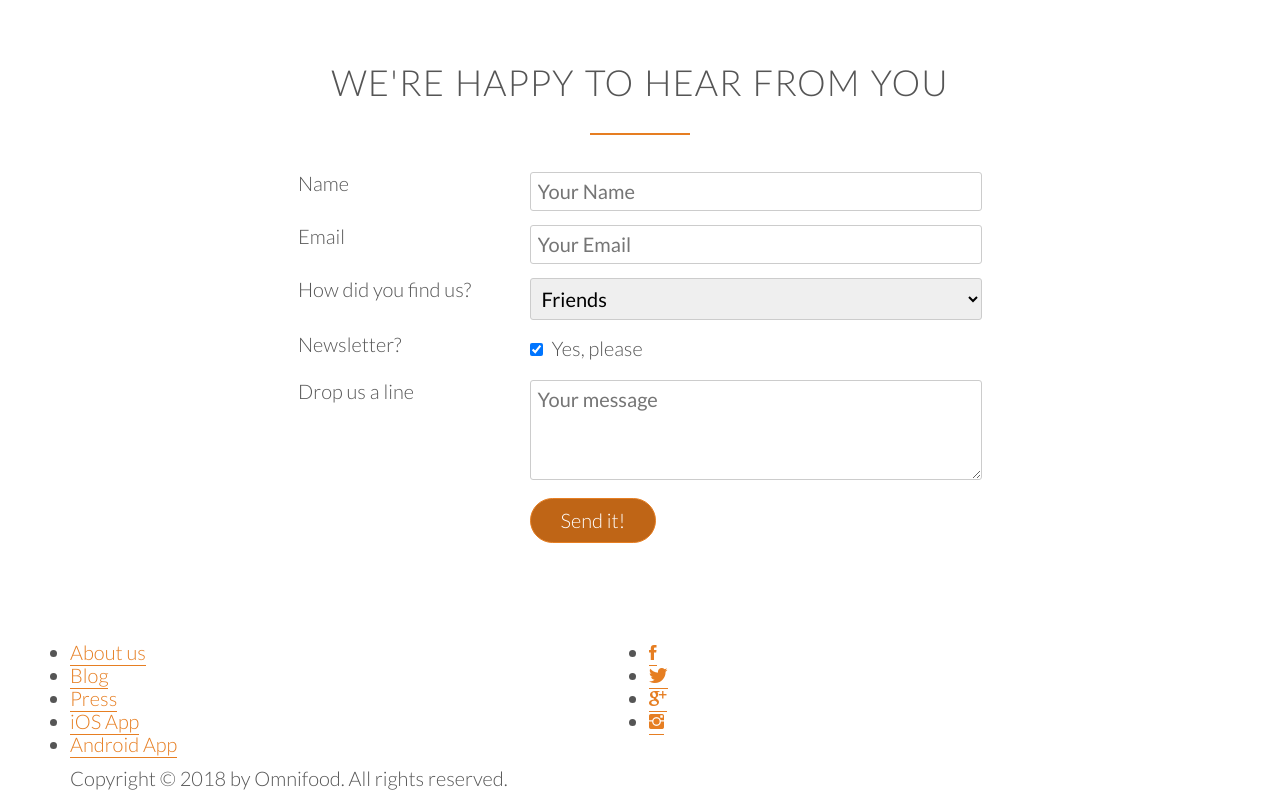
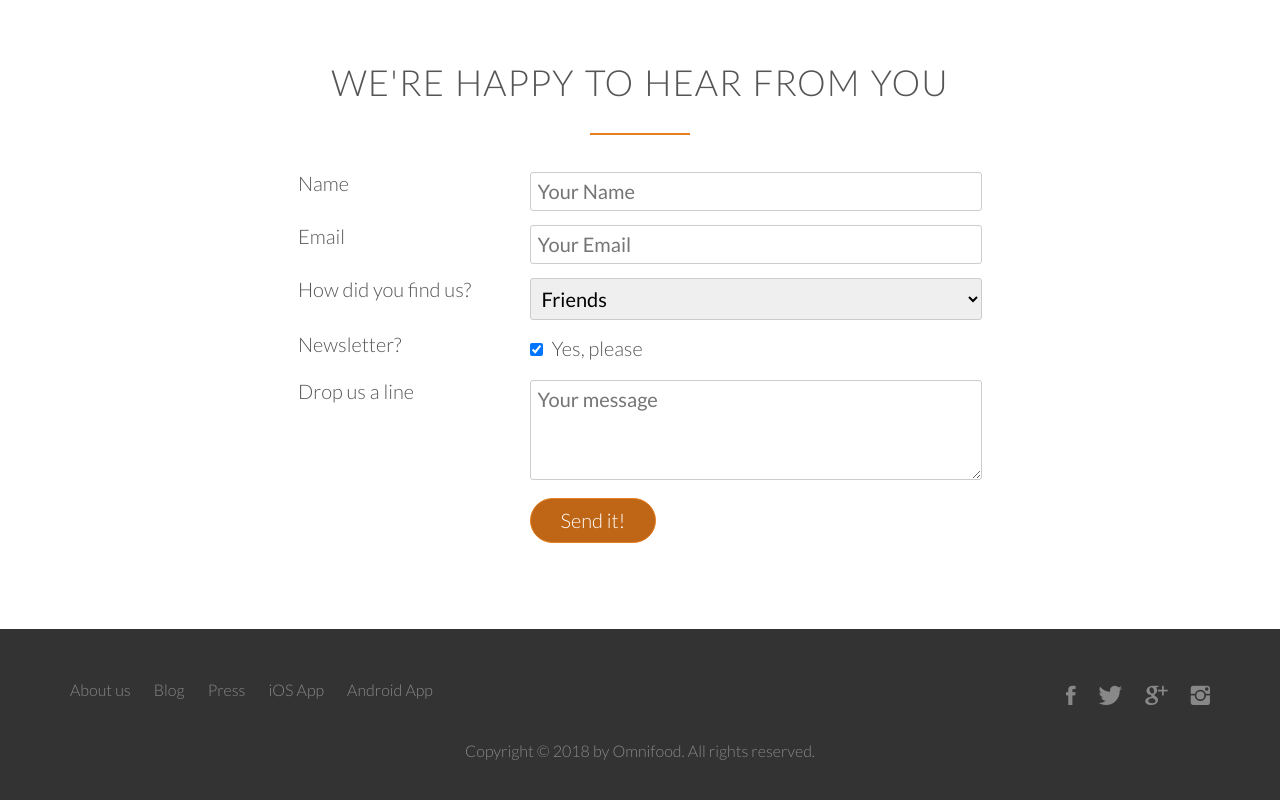
Before and after one commit to SarandaSadiku/Omnifood-Project, a website: page src/index.html in a window 1280 px wide. Shown: the part 4653-5453 px from the top of the page. Drawn offline with nearby package versions, Linux system fonts and the light colour scheme; files whose address does not match are found by name.

Commit message:
finished style to footer

```diff
--- a/src/scss/style.scss
+++ b/src/scss/style.scss
@@ -4,6 +4,10 @@ $white-color: #fff;
 $html-color: #555;
 $html-font-size: 20px;
 $orange-color: #e67e22;
+$facebook-blue: #3b5998;
+$twitter-blue: #55acee;
+$google-plus-red: #dd4b39;
+$instagram-blue: #4c68d7;
 
 /*----REUSABLE COMPONENETS----------*/
 
@@ -453,3 +457,75 @@ header {
 
   }
 }
+
+/***********************
+   FOOTER
+************************/
+
+footer{
+  background-color: #333;
+  padding: 40px;
+  font-size: 80%;
+
+  p{
+    color: #888;
+    text-align: center;
+    margin-top: 20px;
+  }
+
+  .footer-nav{
+    list-style: none;
+    float: left;
+  }
+
+  .social-links{
+    list-style: none;
+    float: right;
+    li{
+      a:link,
+      a:visited{
+        font-size: 160%;
+      }
+
+    }
+    .ion-social-facebook,
+    .ion-social-twitter,
+    .ion-social-googleplus,
+    .ion-social-instagram{
+      transition: color 0.2s;
+    }
+    .ion-social-facebook:hover{
+      color: $facebook-blue;
+    }
+    .ion-social-twitter:hover{
+      color: $twitter-blue;
+    }
+    .ion-social-googleplus:hover{
+      color: $google-plus-red;
+    }
+    .ion-social-instagram:hover{
+      color: $instagram-blue;
+    }
+  }
+  .footer-nav,
+  .social-links{
+    li{
+      display: inline-block;
+      margin-right: 20px;
+      a:link,
+      a:visited{
+        text-decoration: none;
+        border: 0;
+        color: #888;
+        transition: color 0.2s;
+      }
+      a:hover,
+      a:active{
+        color: #ddd;
+      }
+    }
+    li:last-child{
+      margin-right: 0;
+    }
+  }
+}
```
Also changed, not shown: src/css/style.css, src/index.html (line endings or trailing spaces).
